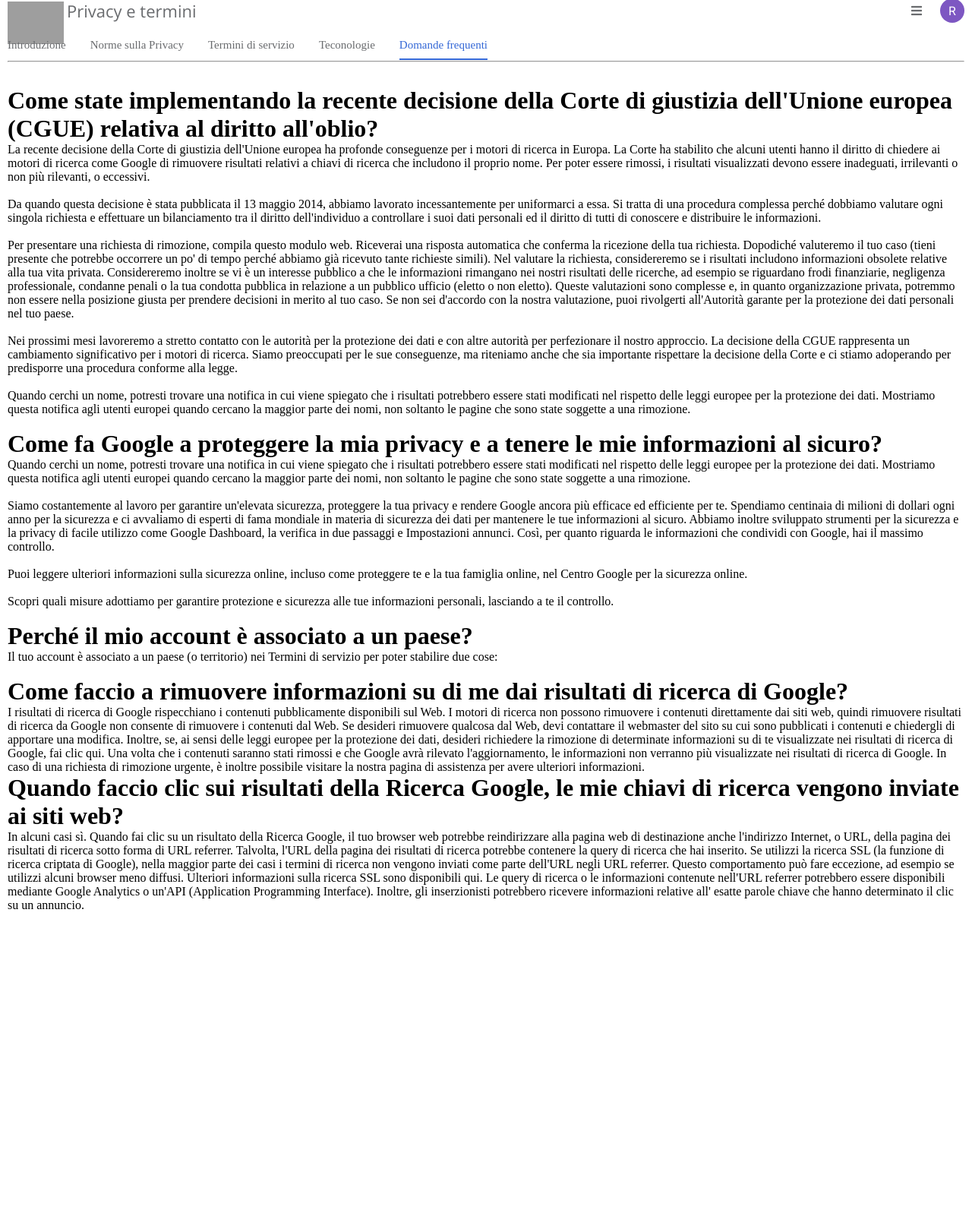
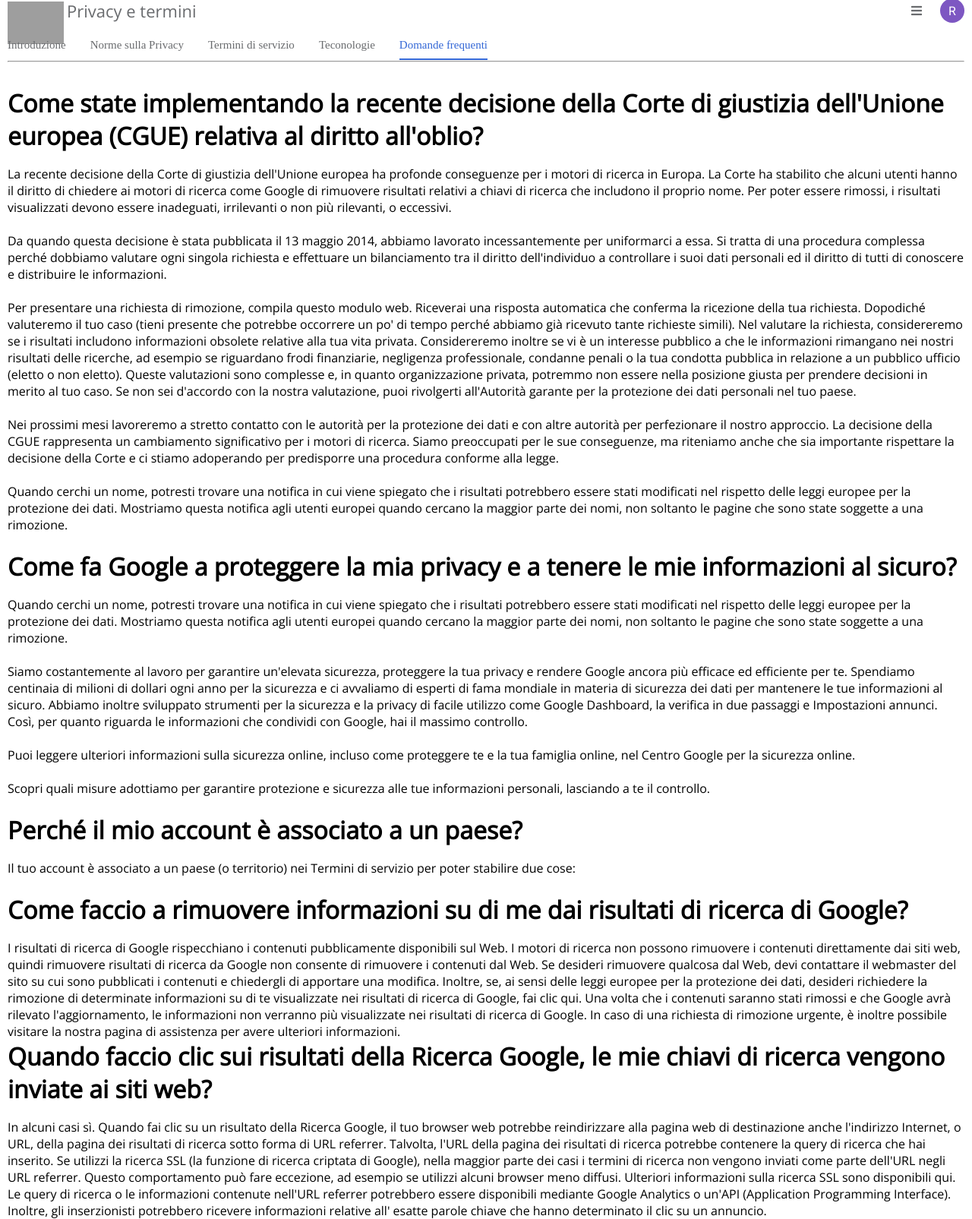
Before and after one commit to RobertoBarbagallo/php-google-faq, a PHP site: page / in a window 1280 px wide. Shown: the part 14-1619 px from the top of the page at 76% size. Before the commit the page ends 1211 px from the top, so only its background shows below. Run offline with PHP 8.4, Linux system fonts and the light colour scheme; grey boxes are pictures that could not be loaded.

Commit message:
manca ul

```diff
--- a/styles/style.css
+++ b/styles/style.css
@@ -89,4 +89,9 @@ header ul li a {
 
 .main .container {
    margin-top: 80px;
+   font-family: 'Open Sans', sans-serif;
 }
+
+.main .container h1{
+    padding-bottom: 18px;
+}
```
